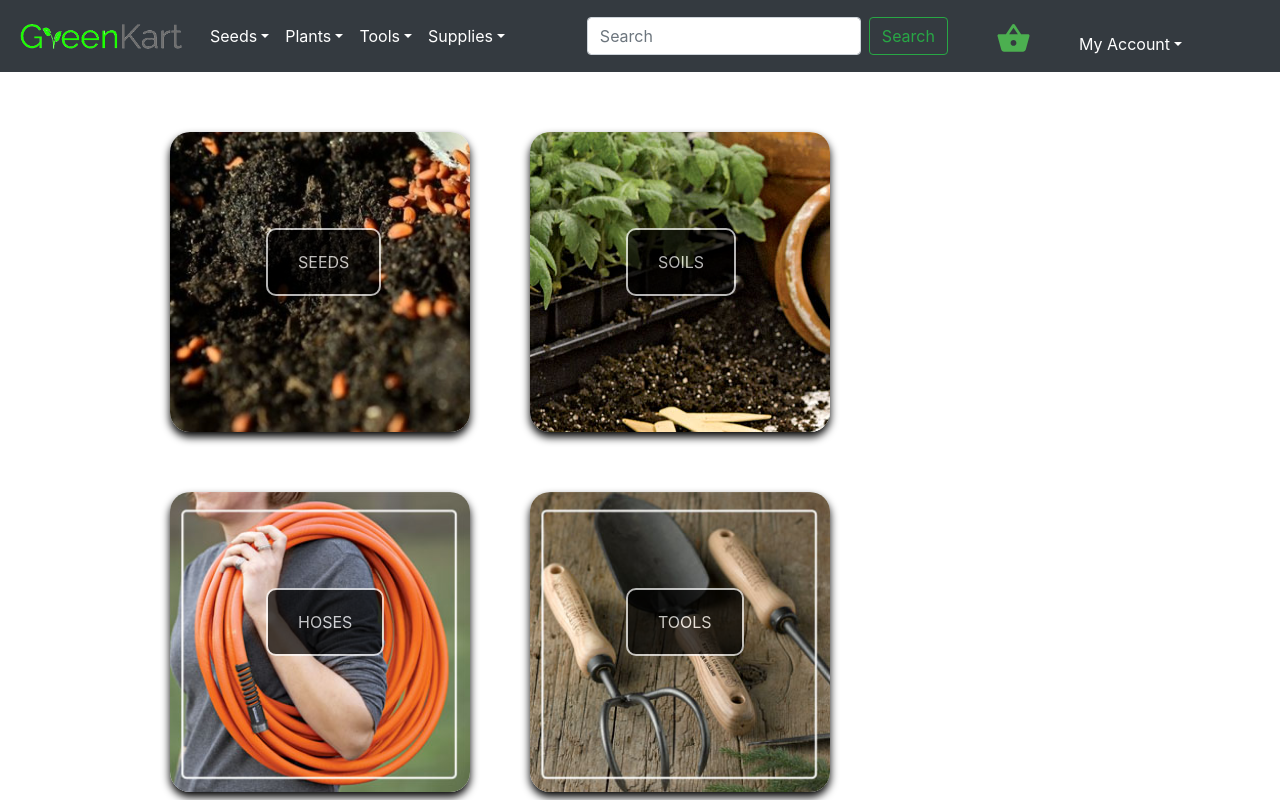
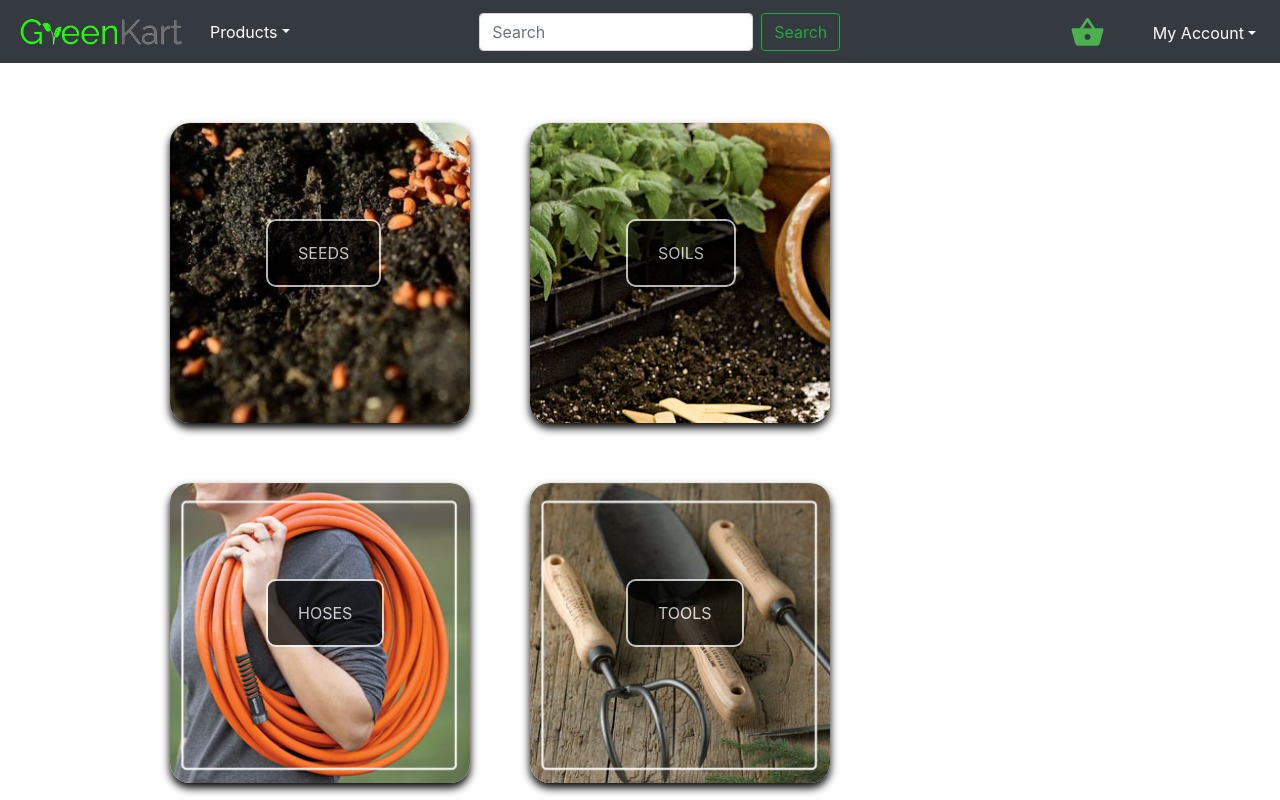
Before and after one commit to hireign/greenkart, a React (Create React App) app: page / in a window 1280 px wide. Shown: the top 800 px of the page. Built offline with nearby package versions, Linux system fonts and the light colour scheme.

Commit message:
header changes

```diff
--- a/src/components/Navbar.js
+++ b/src/components/Navbar.js
@@ -11,28 +11,7 @@ function Navbar() {
       <ul className="navbar-nav mr-auto">
         <li className="nav-item dropdown">
           <a className="nav-link dropdown-toggle text-white" href="#" id="navbarDropdown" role="button" data-toggle="dropdown" aria-haspopup="true" aria-expanded="false">
-            Seeds
-          </a>
-          <div className="dropdown-menu" aria-labelledby="navbarDropdown">
-          </div>
-        </li>
-        <li className="nav-item dropdown">
-          <a className="nav-link dropdown-toggle text-white" href="#" id="navbarDropdown" role="button" data-toggle="dropdown" aria-haspopup="true" aria-expanded="false">
-            Plants
-          </a>
-          <div className="dropdown-menu" aria-labelledby="navbarDropdown">
-          </div>
-        </li>
-        <li className="nav-item dropdown">
-          <a className="nav-link dropdown-toggle text-white" href="#" id="navbarDropdown" role="button" data-toggle="dropdown" aria-haspopup="true" aria-expanded="false">
-            Tools
-          </a>
-          <div className="dropdown-menu" aria-labelledby="navbarDropdown">
-          </div>
-        </li>
-        <li className="nav-item dropdown">
-          <a className="nav-link dropdown-toggle text-white" href="#" id="navbarDropdown" role="button" data-toggle="dropdown" aria-haspopup="true" aria-expanded="false">
-            Supplies
+            Products
           </a>
           <div className="dropdown-menu" aria-labelledby="navbarDropdown">
           </div>
@@ -43,7 +22,7 @@ function Navbar() {
       <input className="form-control mr-sm-2" type="search" placeholder="Search" aria-label="Search" />
       <Link to="/search"><button className="btn btn-outline-success my-2 my-sm-0" type="submit" >Search</button></Link>
     </form>
-    <div className="collapse navbar-collapse"  id="navbarSupportedContent">
+    <div className="collapse navbar-collapse"  id="navbarSupportedContent" style={{justifyContent: "flex-end", marginTop: "-6px"}}>
       <ul className="navbar-nav ">
         <li className="nav-item">
           <Link className="navbar-brand  ml-5 mt-2" to='/cart'>
@@ -52,8 +31,8 @@ function Navbar() {
         </li>
         <li className="nav-item">
         </li>
-        <li className="nav-item dropdown ml-4 mt-3">
-          <a className="nav-link dropdown-toggle text-white" href="#" id="navbarDropdown" role="button" data-toggle="dropdown" aria-haspopup="true" aria-expanded="false">
+        <li className="nav-item dropdown ml-4 mt-3" >
+          <a className="nav-link dropdown-toggle text-white" style={{marginTop: "-5px"}} href="#" id="navbarDropdown" role="button" data-toggle="dropdown" aria-haspopup="true" aria-expanded="false">
             My Account
             </a>
           <div className="dropdown-menu" aria-labelledby="navbarDropdown">
```
